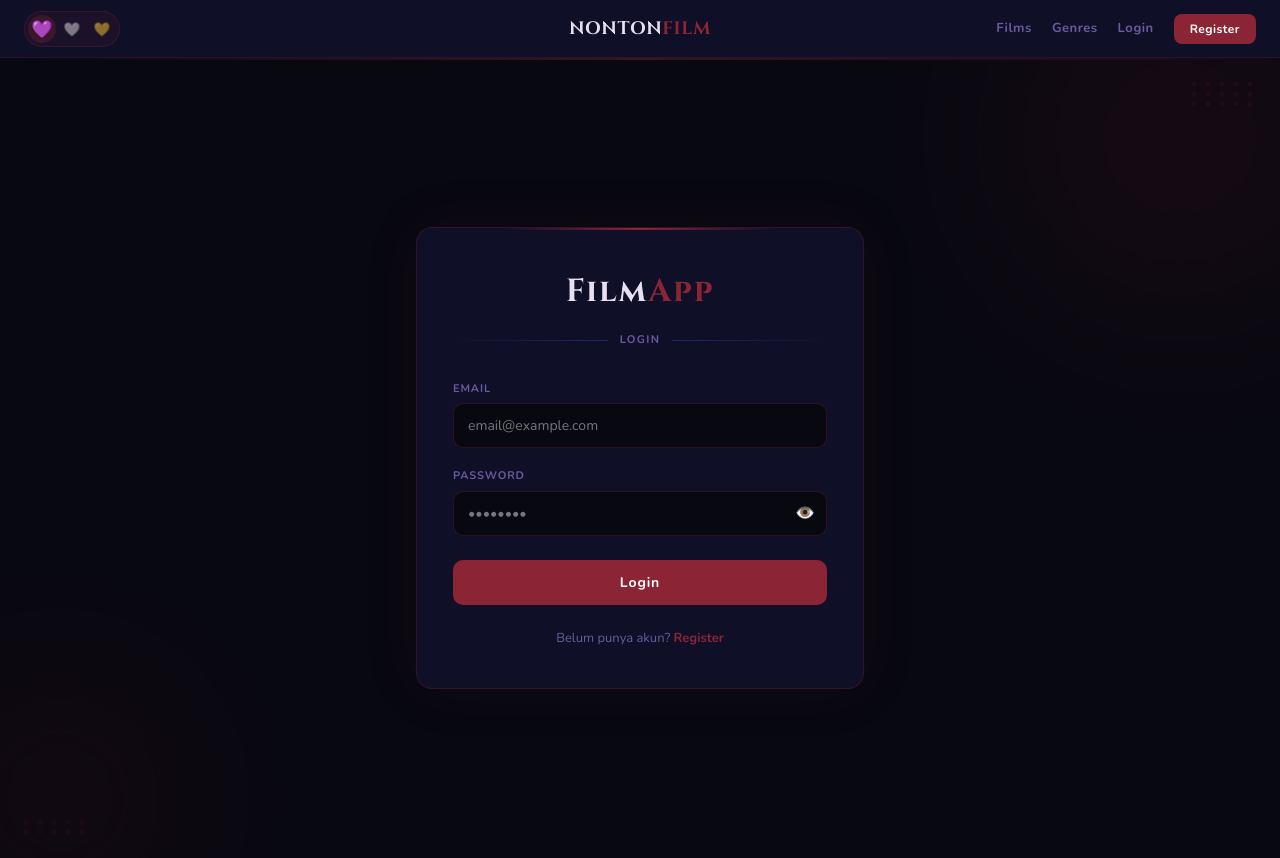
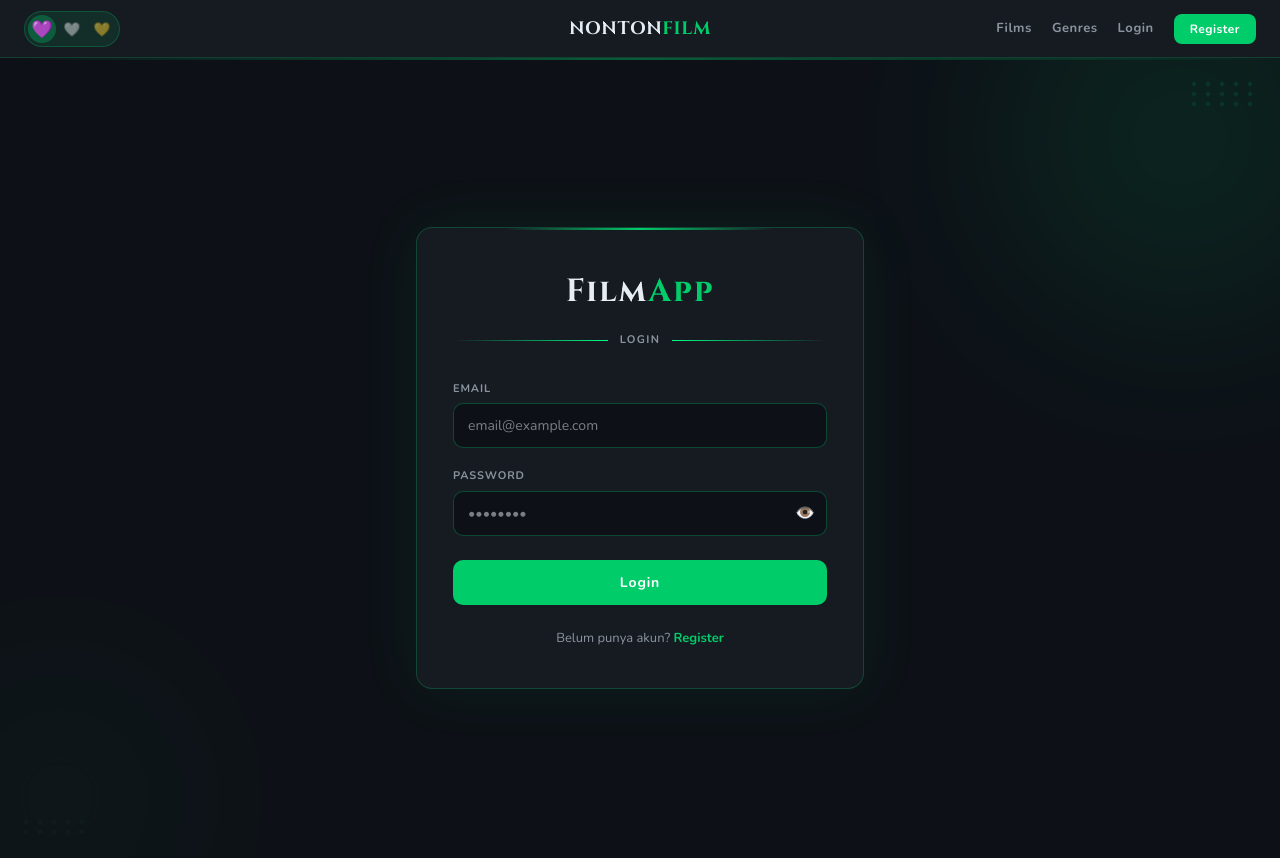
Before and after one commit to Yuu1202/film-management, a Next.js app: page /login in a window 1280 px wide. Built offline with nearby package versions, Linux system fonts and the light colour scheme; no server answers.

Commit message:
direct user kalau udah login. ganti color pallete

```diff
--- a/app/(auth)/login/page.tsx
+++ b/app/(auth)/login/page.tsx
@@ -7,7 +7,8 @@ import { useAuth } from "@/hooks/useAuth";
 import { useRouter } from "next/navigation";
 import Link from "next/link";
 import toast from "react-hot-toast";
-import { useState } from "react";
+import { useState, useEffect } from "react"; // Tambahkan useEffect
+import { useAuthStore } from "@/stores/authStore"; // Tambahkan useAuthStore
 
 const loginSchema = z.object({
   email: z.string().email("Email tidak valid"),
@@ -20,6 +21,13 @@ export default function LoginPage() {
   const { login } = useAuth();
   const router = useRouter();
   const [showPassword, setShowPassword] = useState(false);
+  const { token } = useAuthStore(); // Ambil token dari store
+
+  // Redirect jika sudah login
+  useEffect(() => {
+    const savedToken = token || localStorage.getItem("token");
+    if (savedToken) router.push("/profile");
+  }, [token, router]);
 
   const {
     register,
--- a/app/(auth)/register/page.tsx
+++ b/app/(auth)/register/page.tsx
@@ -7,7 +7,8 @@ import { useAuth } from "@/hooks/useAuth";
 import { useRouter } from "next/navigation";
 import Link from "next/link";
 import toast from "react-hot-toast";
-import { useState } from "react";
+import { useState, useEffect } from "react"; // Tambahkan useEffect
+import { useAuthStore } from "@/stores/authStore"; // Tambahkan useAuthStore
 
 const registerSchema = z.object({
   username: z.string().min(3, "Username minimal 3 karakter"),
@@ -23,6 +24,13 @@ export default function RegisterPage() {
   const { register: registerUser } = useAuth();
   const router = useRouter();
   const [showPassword, setShowPassword] = useState(false);
+  const { token } = useAuthStore(); // Ambil token dari store
+
+  // Redirect jika sudah login
+  useEffect(() => {
+    const savedToken = token || localStorage.getItem("token");
+    if (savedToken) router.push("/profile");
+  }, [token, router]);
 
   const {
     register,
--- a/app/globals.css
+++ b/app/globals.css
@@ -26,42 +26,43 @@ body {
 }
 
 /* ==============================
-   THEME: PURPLE (default)
-   Ganti nilai warna di bawah sesuai keinginan
+   THEME: PURPLE (Dark with Green)
+   Nuansa gelap yang dalam dengan aksen hijau neon/emerald
    ============================== */
 [data-theme="purple"] {
---color-main: #1e2a6e;
---color-second: #6b1520;
---color-accent: #8b2535;
---color-bg: #080810;
---color-surface: #0f1028;
---color-text: #e8e0f0;
---color-text-muted: #6a5a9e;
-}
-/* ==============================
-   THEME: DARK
-   Ganti nilai warna di bawah sesuai keinginan
-   ============================== */
-[data-theme="dark"] {
---color-main: #6b3fa0;
---color-second: #c47a1e;
---color-accent: #e8601a;
---color-bg: #dec5c9;
---color-surface: #e8dff0;
---color-text: #1a0d2e;
---color-text-muted: #9b7fc4;
+  --color-main: #00ff88;        /* Hijau terang untuk branding/utama */
+  --color-second: #1a4d32;      /* Hijau gelap */
+  --color-accent: #00cc6a;      /* Aksen hijau */
+  --color-bg: #0d1117;          /* Background sangat gelap */
+  --color-surface: #161b22;     /* Card/Permukaan */
+  --color-text: #e6edf3;        /* Teks hampir putih */
+  --color-text-muted: #8b949e;  /* Teks redup */
 }
 
 /* ==============================
-   THEME: LIGHT
-   Ganti nilai warna di bawah sesuai keinginan
+   THEME: DARK (Krem / Tema Kertas)
+   Memberikan kesan vintage, organik, dan hangat
+   ============================== */
+[data-theme="dark"] {
+  --color-main: #5d4037;        /* Cokelat tua untuk elemen utama */
+  --color-second: #8d6e63;      /* Cokelat medium */
+  --color-accent: #d4a373;      /* Aksen earth-tone */
+  --color-bg: #f4ecd8;          /* Background krem kertas */
+  --color-surface: #e9e0c8;     /* Permukaan kertas sedikit lebih gelap */
+  --color-text: #2c2c2c;        /* Teks hitam arang */
+  --color-text-muted: #7d7461;  /* Teks pudar khas kertas tua */
+}
+
+/* ==============================
+   THEME: LIGHT (Putih dengan Tema Biru)
+   Update: Aksen dipergelap untuk kontras teks yang lebih baik
    ============================== */
 [data-theme="light"] {
---color-main: #3a8c78;
---color-second: #3b2314;
---color-accent: #e8c84a;
---color-bg: #f5eedc;
---color-surface: #e2d9c4;
---color-text: #2a1a0e;
---color-text-muted: #5dbfaa;
+  --color-main: #0056b3;        /* Biru Royal (lebih solid) */
+  --color-second: #003d82;      /* Biru Deep */
+  --color-accent: #007bff;      /* Biru Terang (cukup kontras untuk teks putih/hitam) */
+  --color-bg: #ffffff;          /* Putih murni */
+  --color-surface: #f0f4f8;     /* Abu-abu kebiruan sangat muda */
+  --color-text: #0a192f;        /* Teks biru gelap (hampir hitam) */
+  --color-text-muted: #4a5568;  /* Teks abu-abu profesional */
 }
```
